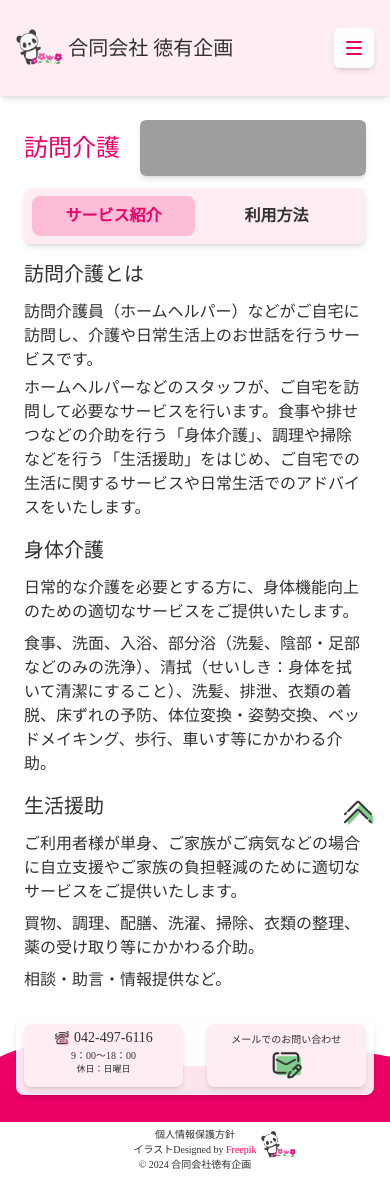
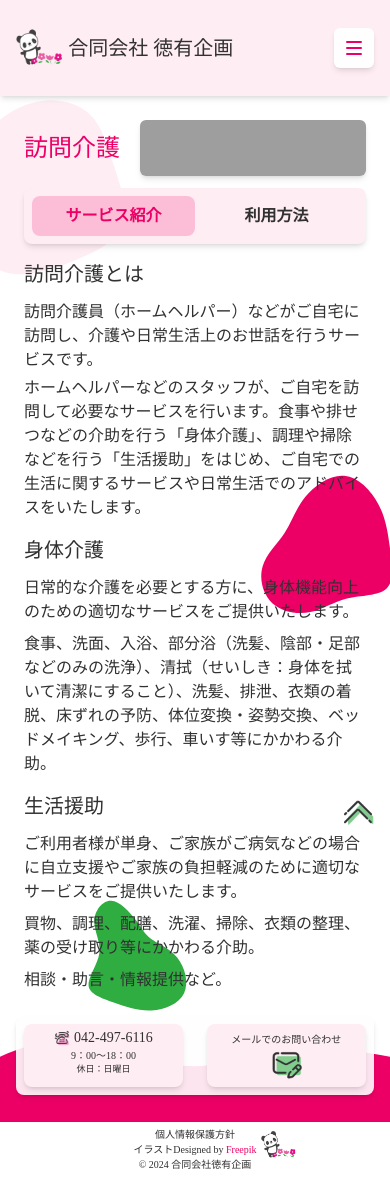
Before and after one commit to Jasufr/tokuyukikaku, a React (Vite) app: page /houmon in a window 390 px wide. Built offline with nearby package versions, Linux system fonts and the light colour scheme; grey boxes are pictures that could not be loaded; a web font is replaced by a local one.

Commit message:
background blobs added on houmon service + responsive

```diff
--- a/src/pages/ServiceHoumon.jsx
+++ b/src/pages/ServiceHoumon.jsx
@@ -6,6 +6,25 @@ const ServiceHoumon = () => {
 
   return (
     <>
+      <div className="houmon relative">
+        {/* Blobs Houmon */}
+        <div className="blobs w-full h-full absolute overflow-hidden -z-10">
+          <div className="green absolute -bottom-4 xs:-bottom-6 left-1/3 -translate-x-1/2 w-40 xs:w-48 rotate-90">
+            <svg viewBox="0 0 200 200" xmlns="http://www.w3.org/2000/svg">
+              <path fill="#2FAD41" d="M51.6,-67.6C64.8,-61.3,72.2,-43.6,73.1,-27C74,-10.4,68.5,5,63.2,20.3C57.9,35.5,52.8,50.6,42.3,51.8C31.8,53,15.9,40.2,1.4,38.3C-13,36.3,-26.1,45,-38.9,44.6C-51.8,44.2,-64.6,34.7,-64.2,23.7C-63.8,12.8,-50.2,0.4,-39.9,-7.3C-29.5,-14.9,-22.4,-17.9,-16.3,-26.5C-10.1,-35.1,-5.1,-49.4,7,-59C19.1,-68.7,38.3,-73.9,51.6,-67.6Z" transform="translate(100 100)" />
+            </svg>
+          </div>
+          <div className="darkpink absolute top-1/2 -translate-y-1/2 -right-8 2md:right-0 w-48 xs:w-56 rotate-12">
+            <svg viewBox="0 0 200 200" xmlns="http://www.w3.org/2000/svg">
+              <path fill="#ED0066" d="M42.5,-63.7C53.2,-50.8,58.5,-35.8,64,-20.4C69.6,-5.1,75.2,10.6,68.8,19.9C62.5,29.3,44,32.3,30.5,38.7C17.1,45.2,8.5,55.1,-3.9,60.5C-16.4,65.8,-32.7,66.7,-44.5,59.7C-56.2,52.7,-63.4,37.8,-62.3,24.2C-61.3,10.6,-52.1,-1.7,-47.1,-14.7C-42,-27.8,-41.1,-41.6,-34,-55.6C-26.8,-69.7,-13.4,-83.9,1.3,-85.7C15.9,-87.4,31.9,-76.6,42.5,-63.7Z" transform="translate(100 100)" />
+            </svg>
+          </div>
+          <div className="lightpink absolute -top-10 -left-20 lg:-left-8 w-60 xs:w-72">
+            <svg viewBox="0 0 200 200" xmlns="http://www.w3.org/2000/svg">
+              <path fill="#FFEDF4" d="M41.9,-51.1C51.9,-41.5,56,-26,61.5,-8.7C67.1,8.6,74.1,27.7,68.5,41.6C62.9,55.5,44.7,64.2,25.7,71.6C6.7,79,-13.2,85,-29.8,79.9C-46.4,74.7,-59.7,58.4,-65.1,41.3C-70.5,24.2,-68.1,6.3,-62.4,-8.4C-56.7,-23.1,-47.8,-34.7,-36.8,-44.1C-25.9,-53.5,-12.9,-60.8,1.5,-62.6C15.9,-64.4,31.9,-60.7,41.9,-51.1Z" transform="translate(100 100)" />
+            </svg>
+          </div>
+        </div>
         <div className="px-6 2md:px-12 lg:px-24 xl:px-28 py-6 lg:py-12">
           <div className="flex items-center gap-5 2md:gap-10 mb-3 xs:mb-4">
             <h1 className="text-2xl text-darkpink text-nowrap">訪問介護</h1>
@@ -60,10 +79,9 @@ const ServiceHoumon = () => {
               </div>
               <p className="mt-4 text-center">※他事業所で、サービスをお受けしている方でも、当社のサービスに関心がございましたら、<br className="hidden md:block" />お気軽にご相談ください。</p>
             </div>
-
             <div className={`ryoukin ${visibleTab === "tab3" ? "block" : "hidden"}`}>bjr</div>
-
           </Tabs>
+        </div>
       </div>
     </>
   );
```
Lines whose indentation alone changed are shown as unchanged.
